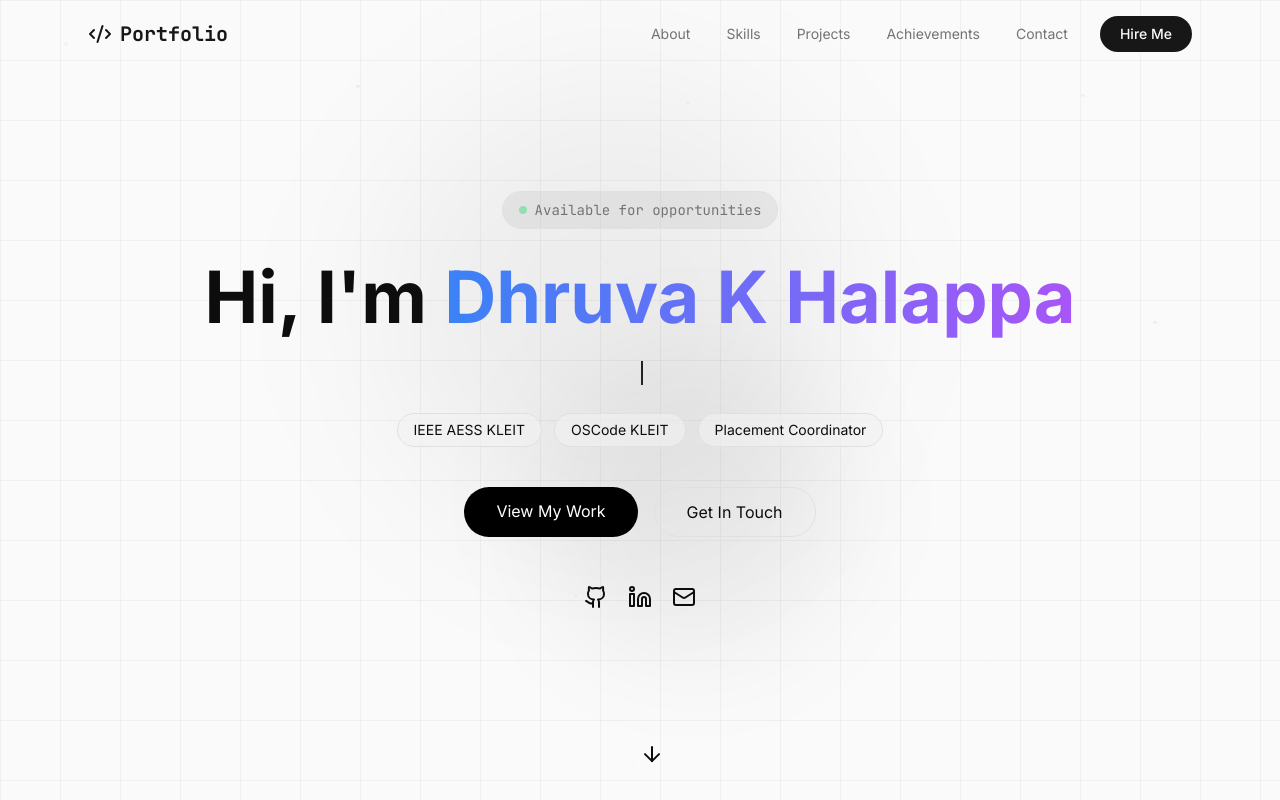
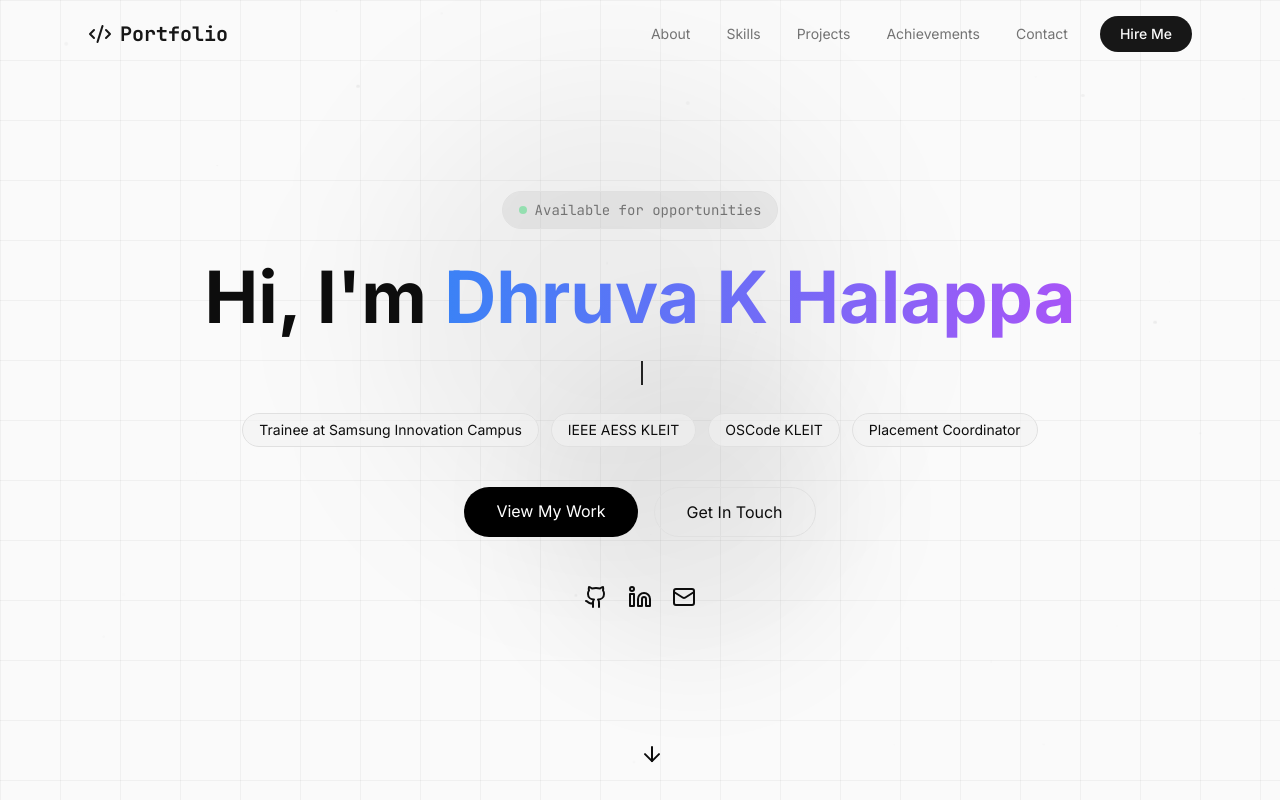
Before and after one commit to Dhruva2527/dhruva-portfolio, a React app: page / in a window 1280 px wide. Shown: the top 800 px of the page. Built offline with nearby package versions, Linux system fonts and the light colour scheme; the HTML template or start-up script is replaced by a standard one.

Commit message:
Add new title to HeroSection component

```diff
--- a/src/components/portfolio/HeroSection.jsx
+++ b/src/components/portfolio/HeroSection.jsx
@@ -137,7 +137,7 @@ export default function HeroSection() {
           transition={{ delay: 0.5 }}
           className="flex flex-wrap justify-center gap-3 mb-10"
         >
-          {["IEEE AESS KLEIT", "OSCode KLEIT", "Placement Coordinator"].map(
+          {["Trainee at Samsung Innovation Campus","IEEE AESS KLEIT", "OSCode KLEIT", "Placement Coordinator"].map(
             (title, i) => (
               <span
                 key={i}
```
